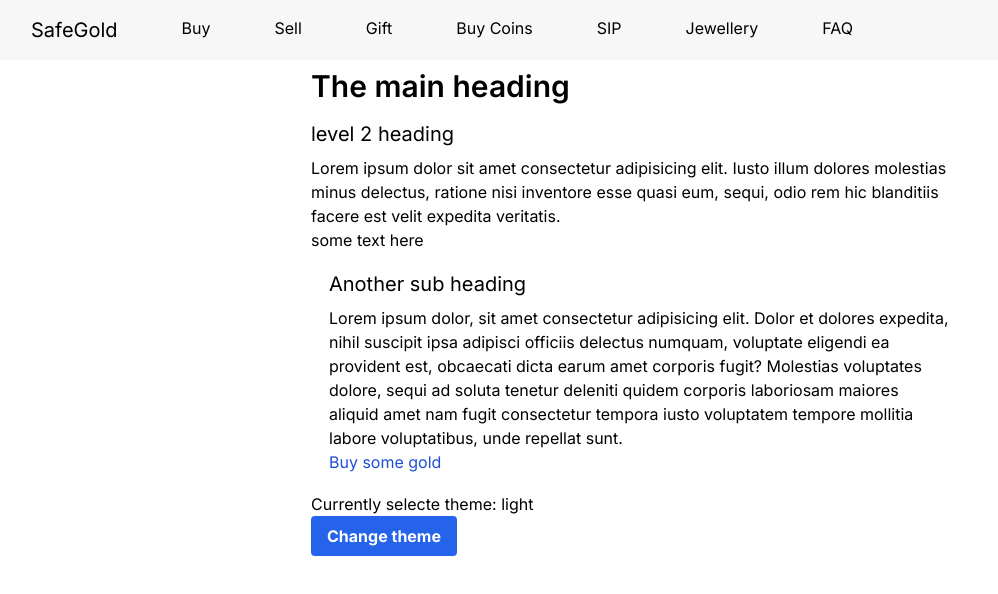
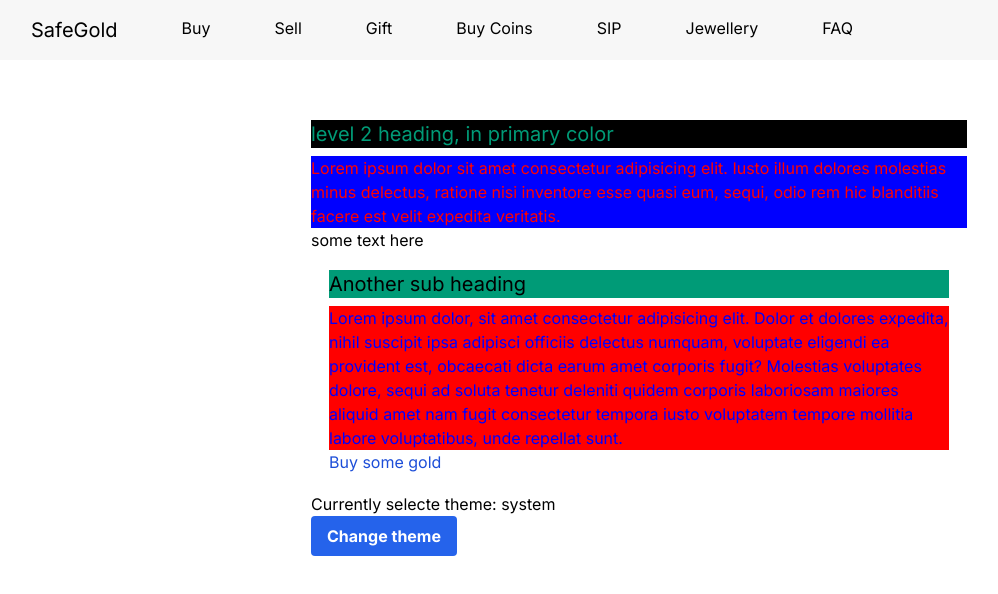
Before and after one commit to karannagpal/safegold-explorations, a Next.js app: page / in a window 1280 px wide. Shown: the top 594 px of the page, without its empty margins (1-999 px from the left). Built offline with nearby package versions, Linux system fonts and the light colour scheme.

Commit message:
light-dark theme working

```diff
--- a/app/globals.css
+++ b/app/globals.css
@@ -16,7 +16,7 @@
 
 @tailwind utilities;
 
-.theme-blue {
+/* .theme-blue {
   --tw-bg-opacity: 1 !important;
   background-color: blue;
   --tw-text-opacity: 1 !important;
@@ -35,4 +35,10 @@
   background-color: lightpink;
   --tw-text-opacity: 1 !important;
   color: red;
+} */
+
+[data-theme="light"] {
+  --primary-color: "blue";
+  --secondary-color: "cyan";
+  --accent-color: "red";
 }
--- a/app/layout.tsx
+++ b/app/layout.tsx
@@ -20,7 +20,7 @@ export default function RootLayout({
   return (
     <html lang="en">
       <body className={inter.className}>
-        <ThemeProvider attribute="class">
+        <ThemeProvider>
           <Navbar />
           {children}
         </ThemeProvider>
--- a/app/page.tsx
+++ b/app/page.tsx
@@ -9,25 +9,25 @@ import Link from "next/link";
 export default function Home() {
   const [mounted, setMounted] = useState(false);
 
-  const { resolvedTheme, setTheme } = useTheme();
+  const { theme, setTheme } = useTheme();
 
   useEffect(() => setMounted(true));
 
   return (
     <>
       <main className="px-2 container max-w-2xl mx-auto">
-        <h1>The main heading</h1>
-        <h2>level 2 heading</h2>
-        <p>
+        <h1 className="text-chalk-white">Main heading is in accent color</h1>
+        <h2 className="text-chalk-primary bg-charcoal-primary">level 2 heading, in primary color</h2>
+        <p className="text-chalk-secondary bg-charcoal-secondary">
           Lorem ipsum dolor sit amet consectetur adipisicing elit. Iusto illum
           dolores molestias minus delectus, ratione nisi inventore esse quasi
           eum, sequi, odio rem hic blanditiis facere est velit expedita
           veritatis.
         </p>
-        <p>some text here</p>
+        <p className="text-skin-accent">some text here</p>
         <div className="border-2 border-white p-2 rounded m-2">
-          <h2>Another sub heading</h2>
-          <p>
+          <h2 className="text-charcoal-primary bg-chalk-primary">Another sub heading</h2>
+          <p className="text-charcoal-secondary bg-chalk-secondary">
             Lorem ipsum dolor, sit amet consectetur adipisicing elit. Dolor et
             dolores expedita, nihil suscipit ipsa adipisci officiis delectus
             numquam, voluptate eligendi ea provident est, obcaecati dicta earum
@@ -40,11 +40,11 @@ export default function Home() {
             Buy some gold
           </Link>
         </div>
-        <p>Currently selecte theme: {mounted && resolvedTheme}</p>
+        <p>Currently selecte theme: {mounted && theme}</p>
         <button
           className="btn"
           onClick={() => {
-            setTheme(resolvedTheme === "dark" ? "light" : "dark");
+            setTheme(theme === "dark" ? "light" : "dark");
           }}
         >
           Change theme
--- a/tailwind.config.js
+++ b/tailwind.config.js
@@ -1,7 +1,7 @@
 /** @type {import('tailwindcss').Config} */
 module.exports = {
   // darkMode: "media" will enable OS to automatically modfy the webapp's theme
-  darkMode: "class",
+  darkMode: false,
   content: [
     "./pages/**/*.{js,ts,jsx,tsx,mdx}",
     "./components/**/*.{js,ts,jsx,tsx,mdx}",
@@ -9,10 +9,20 @@ module.exports = {
   ],
   theme: {
     extend: {
-      backgroundImage: {
-        "gradient-radial": "radial-gradient(var(--tw-gradient-stops))",
-        "gradient-conic":
-          "conic-gradient(from 180deg at 50% 50%, var(--tw-gradient-stops))",
+      colors: {
+        transparent: "transparent",
+        chalk: {
+          // all light theme
+          white: "#FFFFFF",
+          primary: "#009B77",
+          secondary: "red",
+        },
+        charcoal: {
+          // all dark tones
+          white: "#FFFFFF",
+          primary: "black",
+          secondary: "blue",
+        },
       },
     },
   },
```
